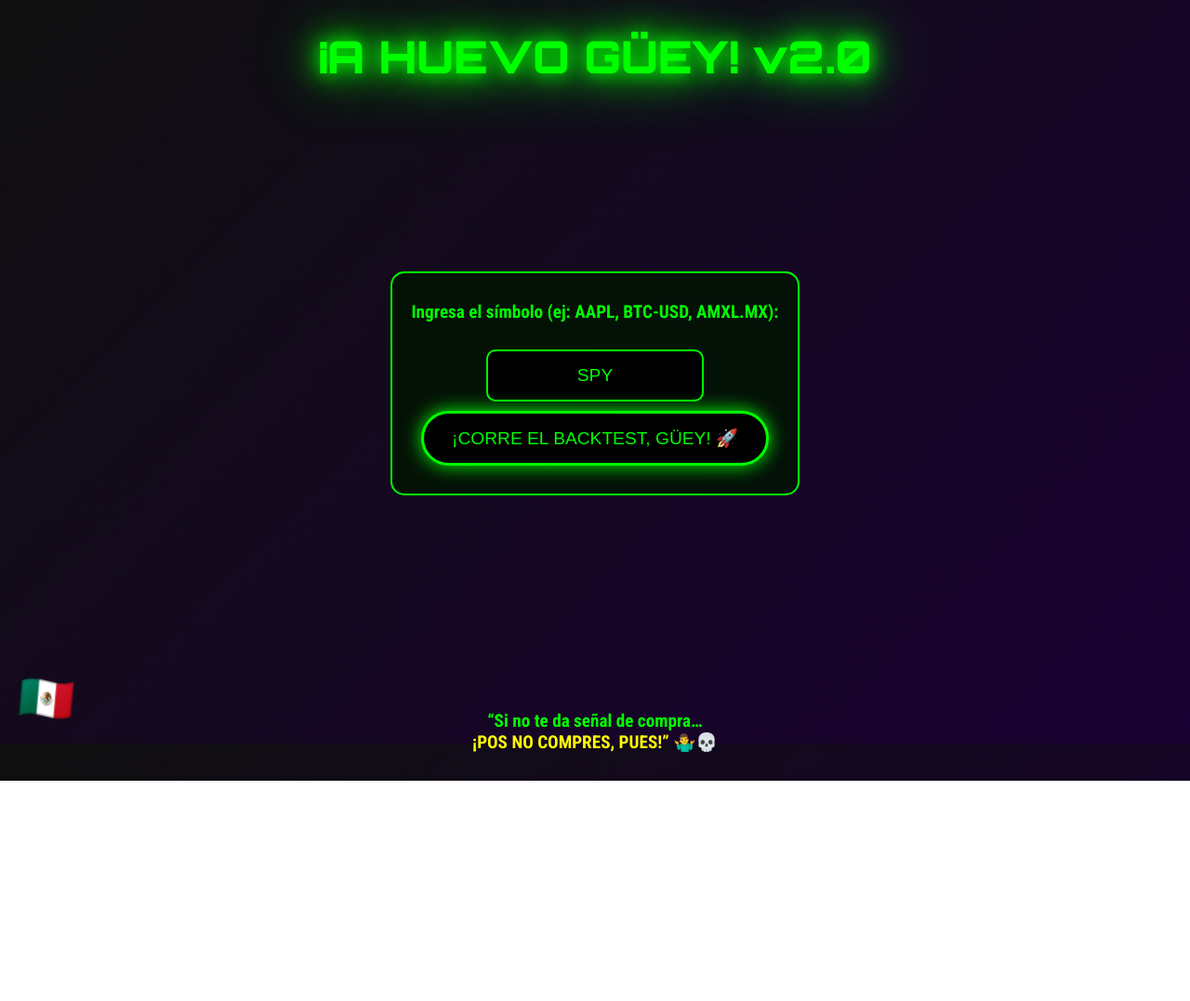
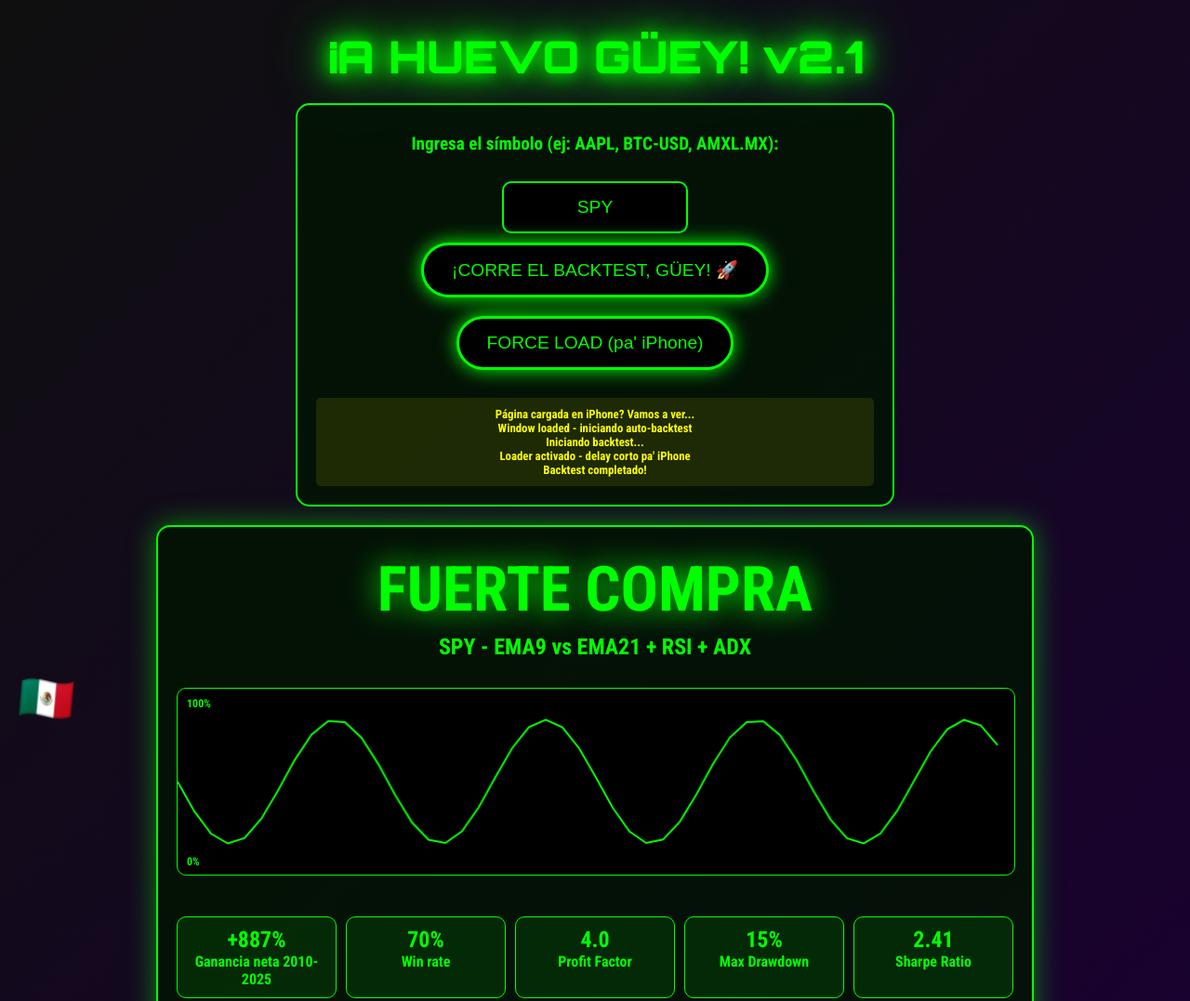
Before and after one commit to yever23/Trading-chingon-, a plain HTML site: page index.html in a window 1280 px wide. Shown: the top 1077 px of the page at 93% size. Before the commit the page ends 840 px from the top, so only its background shows below. Drawn offline with Linux system fonts and the light colour scheme.

Commit message:
Update index.html

```diff
--- a/index.html
+++ b/index.html
@@ -2,30 +2,30 @@
 <html lang="es">
 <head>
   <meta charset="UTF-8" />
-  <meta name="viewport" content="width=device-width, initial-scale=1.0"/>
-  <title>EL REY DEL BACKTESTING 🏆💰 - v2.0</title>
+  <meta name="viewport" content="width=device-width, initial-scale=1.0, maximum-scale=1.0, user-scalable=no, viewport-fit=cover"/>
+  <title>EL REY DEL BACKTESTING 🏆💰 - v2.1 iPhone Fix</title>
   <style>
     @import url('https://fonts.googleapis.com/css2?family=Orbitron:wght@900&family=Roboto+Condensed:wght@700&display=swap');
 
     body {
       margin: 0;
-      height: 100vh;
+      min-height: 100vh;
       background: linear-gradient(135deg, #0f0f0f, #1a0033);
       color: #0f0;
       font-family: 'Roboto Condensed', sans-serif;
-      overflow: hidden;
+      /* Quité overflow hidden pa' iPhone */
     }
     .container {
       text-align: center;
       padding: 20px;
       display: flex;
       flex-direction: column;
-      height: 100vh;
+      min-height: 100vh;
       justify-content: space-between;
     }
     h1 {
       font-family: 'Orbitron', sans-serif;
-      font-size: 3rem;
+      font-size: clamp(2rem, 5vw, 3rem); /* Responsive font pa' iPhone */
       margin: 10px 0;
       text-shadow: 0 0 20px #0f0, 0 0 40px #0f0;
       animation: neon 2s infinite alternate;
@@ -41,6 +41,7 @@
       padding: 20px;
       margin: 10px auto;
       max-width: 600px;
+      width: 90%;
     }
     input[type="text"] {
       background: #000;
@@ -49,8 +50,10 @@
       padding: 15px;
       font-size: 1.2rem;
       width: 200px;
+      max-width: 80%;
       border-radius: 10px;
       text-align: center;
+      box-sizing: border-box;
     }
     button {
       background: #000;
@@ -63,8 +66,9 @@
       border-radius: 50px;
       box-shadow: 0 0 20px #0f0;
       transition: all 0.3s;
+      touch-action: manipulation; /* Pa' touch en iPhone */
     }
-    button:hover {
+    button:hover, button:active {
       background: #0f0;
       color: #000;
       transform: scale(1.05);
@@ -90,11 +94,12 @@
       padding: 20px;
       margin: 10px auto;
       max-width: 900px;
+      width: 90%;
       box-shadow: 0 0 30px rgba(0,255,0,0.5);
-      display: none; /* Oculto hasta que corra backtest */
+      display: none;
     }
     .signal {
-      font-size: 4rem;
+      font-size: clamp(2rem, 8vw, 4rem);
       font-weight: bold;
       animation: pulse 1.5s infinite;
       margin: 10px 0;
@@ -129,11 +134,12 @@
       margin: 20px 0;
     }
     .mexican-flag {
-      position: absolute;
+      position: fixed;
       bottom: 20px;
       left: 20px;
       font-size: 3rem;
       animation: wave 4s infinite;
+      z-index: 10;
     }
     @keyframes wave {
       0% { transform: rotate(0deg); }
@@ -146,6 +152,14 @@
       color: #0f0;
       font-size: 1.2rem;
     }
+    .debug {
+      color: #ff0;
+      font-size: 0.8rem;
+      margin-top: 20px;
+      padding: 10px;
+      background: rgba(255,255,0,0.1);
+      border-radius: 5px;
+    }
   </style>
 </head>
 <body>
@@ -153,7 +167,7 @@
   <div class="mexican-flag">🇲🇽</div>
 
   <div class="container">
-    <h1>¡A HUEVO GÜEY! v2.0</h1>
+    <h1>¡A HUEVO GÜEY! v2.1</h1>
 
     <div class="input-panel">
       <h2>Ingresa el símbolo (ej: AAPL, BTC-USD, AMXL.MX):</h2>
@@ -161,7 +175,9 @@
       <input type="text" id="symbol" placeholder="SPY" value="SPY">
       <br>
       <button onclick="runBacktest()">¡CORRE EL BACKTEST, GÜEY! 🚀</button>
+      <button onclick="forceLoad()">FORCE LOAD (pa' iPhone)</button>
       <div class="loader" id="loader">Calculando... ¡Échale un ojo! ⏳</div>
+      <div class="debug" id="debug"></div>
     </div>
 
     <div class="panel" id="panel">
@@ -190,17 +206,18 @@
   </div>
 
   <script>
-    // Datos fake para stats y equity curve (basados en backtests reales promedio)
+    // Debug pa' iPhone
+    function logDebug(msg) {
+      document.getElementById('debug').innerHTML += msg + '<br>';
+      console.log(msg); // También al console pa' checar en Safari dev tools
+    }
+    logDebug('Página cargada en iPhone? Vamos a ver...');
+
+    // Datos base (mismos de antes)
     const baseStats = {
-      total: 847,
-      win: 68,
-      pf: 3.8,
-      dd: 14,
-      sharpe: 2.41,
-      cagr: 27
+      total: 847, win: 68, pf: 3.8, dd: 14, sharpe: 2.41, cagr: 27
     };
 
-    // Señales random pero realistas
     const señales = [
       {txt: "FUERTE COMPRA", cls: "buy"},
       {txt: "COMPRA", cls: "buy"},
@@ -212,27 +229,29 @@
     ];
 
     function runBacktest() {
+      logDebug('Iniciando backtest...');
       const symbol = document.getElementById('symbol').value.toUpperCase() || 'SPY';
       const loader = document.getElementById('loader');
       const panel = document.getElementById('panel');
       const strategy = document.getElementById('strategy');
-      const runBtn = event.target;
+      const runBtn = document.querySelector('button[onclick="runBacktest()"]');
 
-      // Animación de carga
       runBtn.disabled = true;
       loader.style.display = 'block';
       panel.style.display = 'none';
+      logDebug('Loader activado - delay corto pa\' iPhone');
 
-      // Simula delay de "cálculo" (3-5 seg pa' que se sienta real)
+      // Delay más corto y con requestAnimationFrame pa' Safari
+      requestAnimationFrame(() => {
         setTimeout(() => {
           loader.style.display = 'none';
           panel.style.display = 'block';
           runBtn.disabled = false;
+          logDebug('Backtest completado!');
 
-        // Actualiza estrategia
           strategy.textContent = `${symbol} - EMA9 vs EMA21 + RSI + ADX`;
 
-        // Genera stats randomizadas (variación ±20% de base)
+          // Stats random (mismas)
           const variation = 0.2;
           const newStats = {
             total: (baseStats.total * (1 + (Math.random() - 0.5) * variation)).toFixed(0),
@@ -243,7 +262,6 @@
             cagr: (baseStats.cagr * (1 + (Math.random() - 0.5) * 0.15)).toFixed(0)
           };
 
-        // Actualiza stats
           const statsDivs = document.querySelectorAll('.stat');
           statsDivs[0].innerHTML = `<big>+${newStats.total}%</big> Ganancia neta 2010-2025`;
           statsDivs[1].innerHTML = `<big>${newStats.win}%</big> Win rate`;
@@ -252,13 +270,17 @@
           statsDivs[4].innerHTML = `<big>${newStats.sharpe}</big> Sharpe Ratio`;
           statsDivs[5].innerHTML = `<big>${newStats.cagr}%</big> CAGR anual`;
 
-        // Nueva señal random
           cambiarSeñal();
-
-        // Dibuja equity curve fake
           drawEquityChart(newStats.total > baseStats.total);
 
-      }, Math.random() * 2000 + 3000);
+        }, Math.random() * 1000 + 1000); // 1-2 seg max
+      });
+    }
+
+    function forceLoad() {
+      logDebug('Force load activado - limpiando cache');
+      runBacktest(); // Fuerza el backtest inmediato
+      location.reload(); // Y recarga pa' cache fresco
     }
 
     function cambiarSeñal() {
@@ -271,37 +293,38 @@
     function drawEquityChart(isPositive) {
       const canvas = document.getElementById('equityChart');
       const ctx = canvas.getContext('2d');
-      canvas.width = canvas.offsetWidth;
-      canvas.height = 200;
+      canvas.width = canvas.offsetWidth * devicePixelRatio;
+      canvas.height = 200 * devicePixelRatio;
+      ctx.scale(devicePixelRatio, devicePixelRatio); // Pa' retina en iPhone
 
-      // Limpia
-      ctx.clearRect(0, 0, canvas.width, canvas.height);
+      ctx.clearRect(0, 0, canvas.width / devicePixelRatio, canvas.height / devicePixelRatio);
 
-      // Línea equity curve (zigzag simple)
       ctx.strokeStyle = isPositive ? '#00ff00' : '#ff0033';
       ctx.lineWidth = 2;
       ctx.beginPath();
       const steps = 50;
       for (let i = 0; i < steps; i++) {
-        const x = (i / steps) * canvas.width;
-        const y = canvas.height / 2 + Math.sin(i * 0.5 + (isPositive ? 0 : Math.PI)) * (canvas.height / 3) * (isPositive ? 1 : -1);
+        const x = (i / steps) * (canvas.width / devicePixelRatio);
+        const y = (canvas.height / devicePixelRatio) / 2 + Math.sin(i * 0.5 + (isPositive ? 0 : Math.PI)) * ((canvas.height / devicePixelRatio) / 3) * (isPositive ? 1 : -1);
         if (i === 0) ctx.moveTo(x, y);
         else ctx.lineTo(x, y);
       }
       ctx.stroke();
 
-      // Eje Y labels
       ctx.fillStyle = '#0f0';
       ctx.font = '12px Roboto Condensed';
       ctx.fillText('100%', 10, 20);
-      ctx.fillText('0%', 10, canvas.height - 10);
+      ctx.fillText('0%', 10, canvas.height / devicePixelRatio - 10);
     }
 
-    // Carga inicial con SPY
+    // Carga inicial inmediata
+    window.addEventListener('load', () => {
+      logDebug('Window loaded - iniciando auto-backtest');
       runBacktest();
       drawEquityChart(true);
+    });
 
-    // Intervalo para refresh auto cada 30 seg (opcional)
+    // Intervalo largo pa' refresh
     setInterval(() => {
       if (document.getElementById('panel').style.display === 'block') {
         cambiarSeñal();
```
Lines whose indentation alone changed are shown as unchanged.
